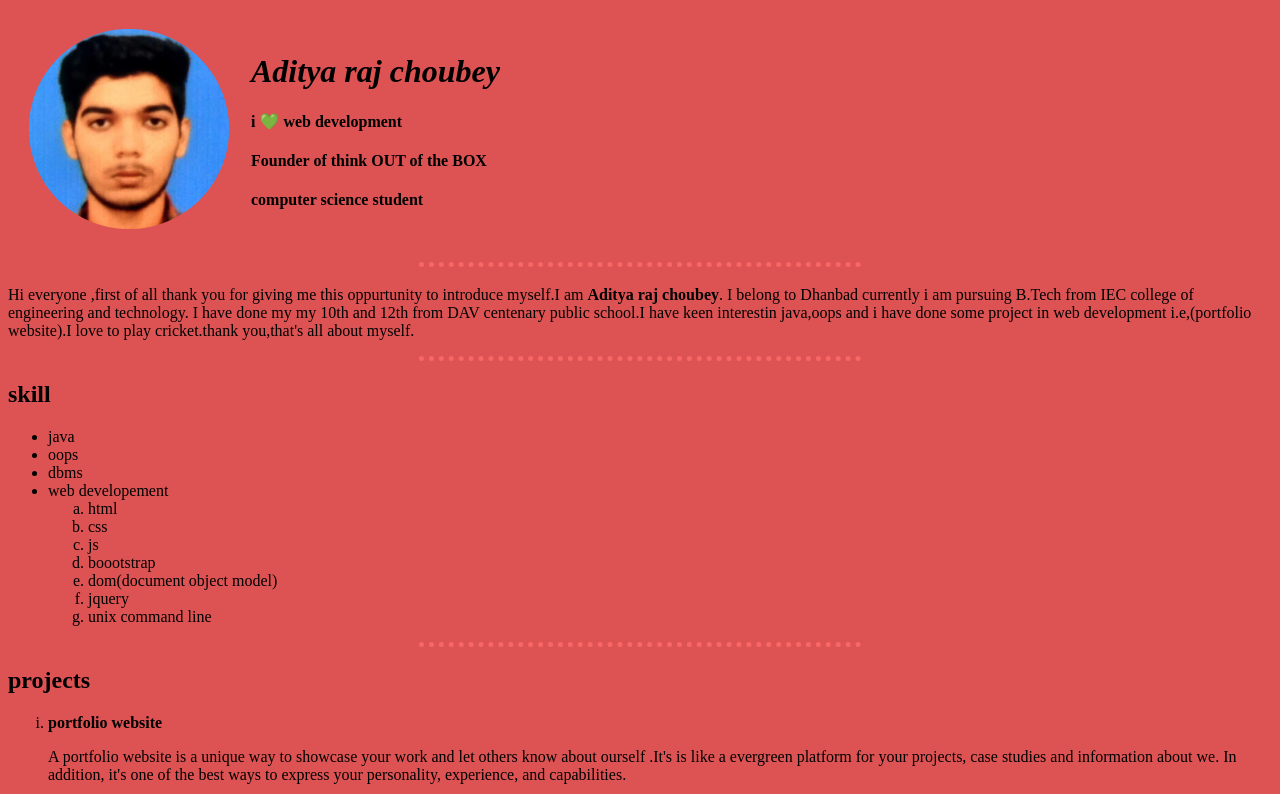
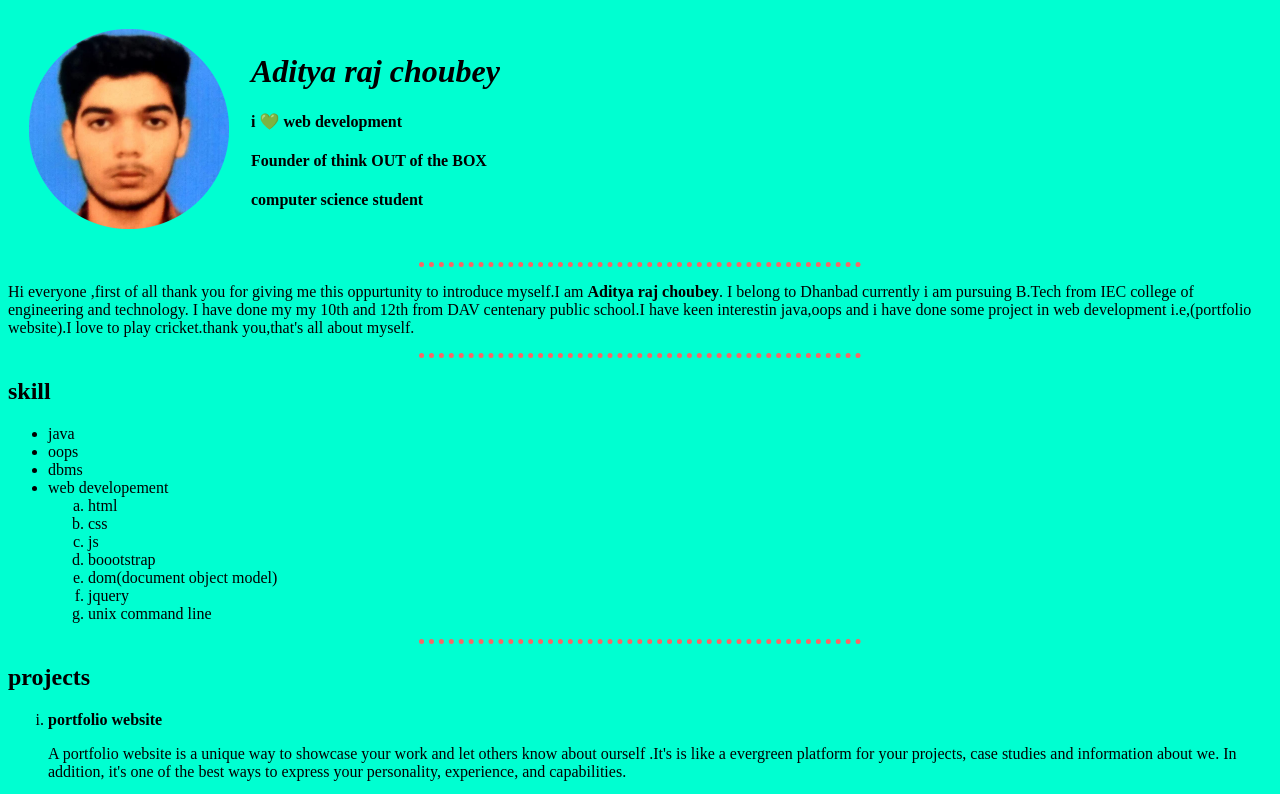
Before and after one commit to adiraj112/adicv, a plain HTML site: page index.html in a window 1280 px wide. Shown: the top 794 px of the page. Drawn offline with Linux system fonts and the light colour scheme.

Commit message:
Update index.html

```diff
--- a/index.html
+++ b/index.html
@@ -20,7 +20,7 @@
   </style>
 </head>
 
-<body style="background-color: #DD5353;">
+<body>
   <table cellspacing="20">
     <tr>
       <td> <img src="adimg/aditya.png" width="200" height="200" alt="adi profile pic"></td>
@@ -33,7 +33,7 @@
     </tr>
   </table>
 
-  <hr size="5">
+  <hr>
   <p>Hi everyone ,first of all thank you for giving me this oppurtunity to introduce myself.I am <strong>Aditya raj choubey</strong>.
     I belong to Dhanbad currently i am pursuing B.Tech from IEC college of engineering and technology.
     I have done my my 10th and 12th from DAV centenary public school.I have keen interestin java,oops and
```
